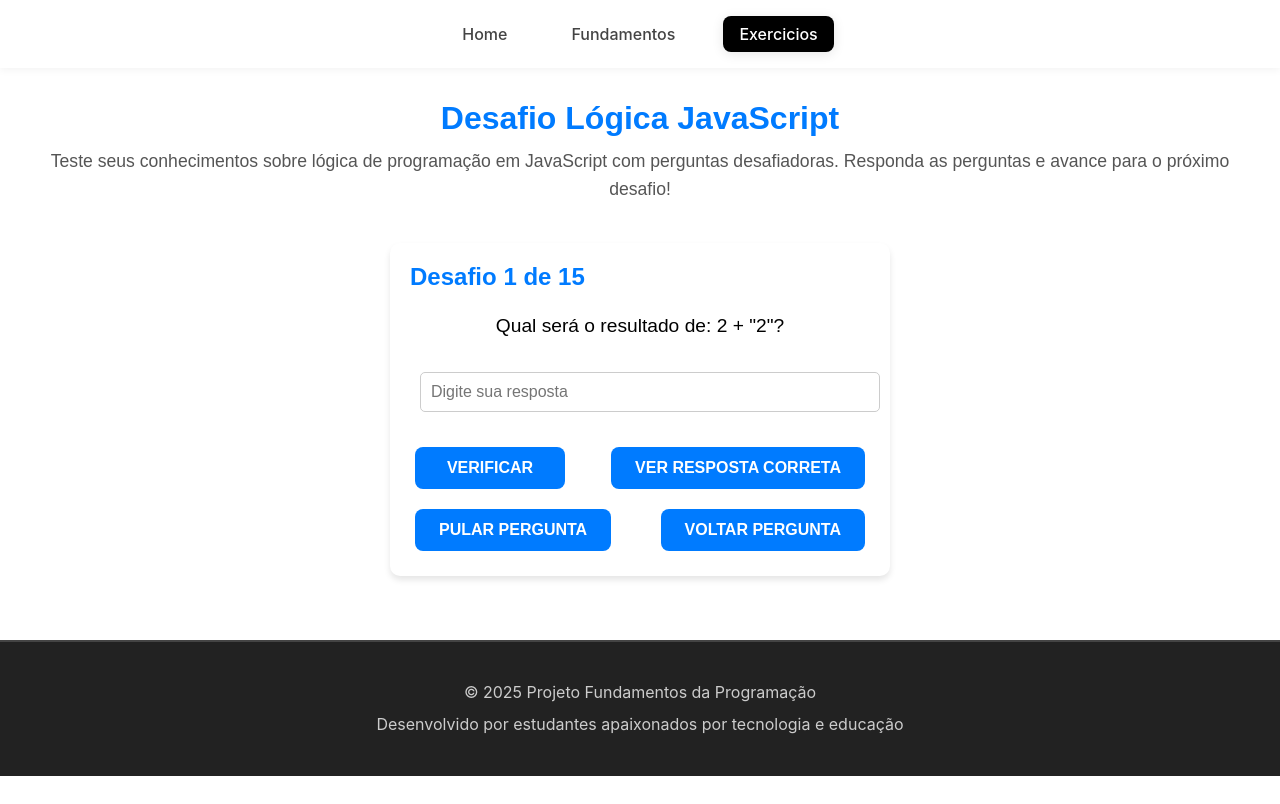
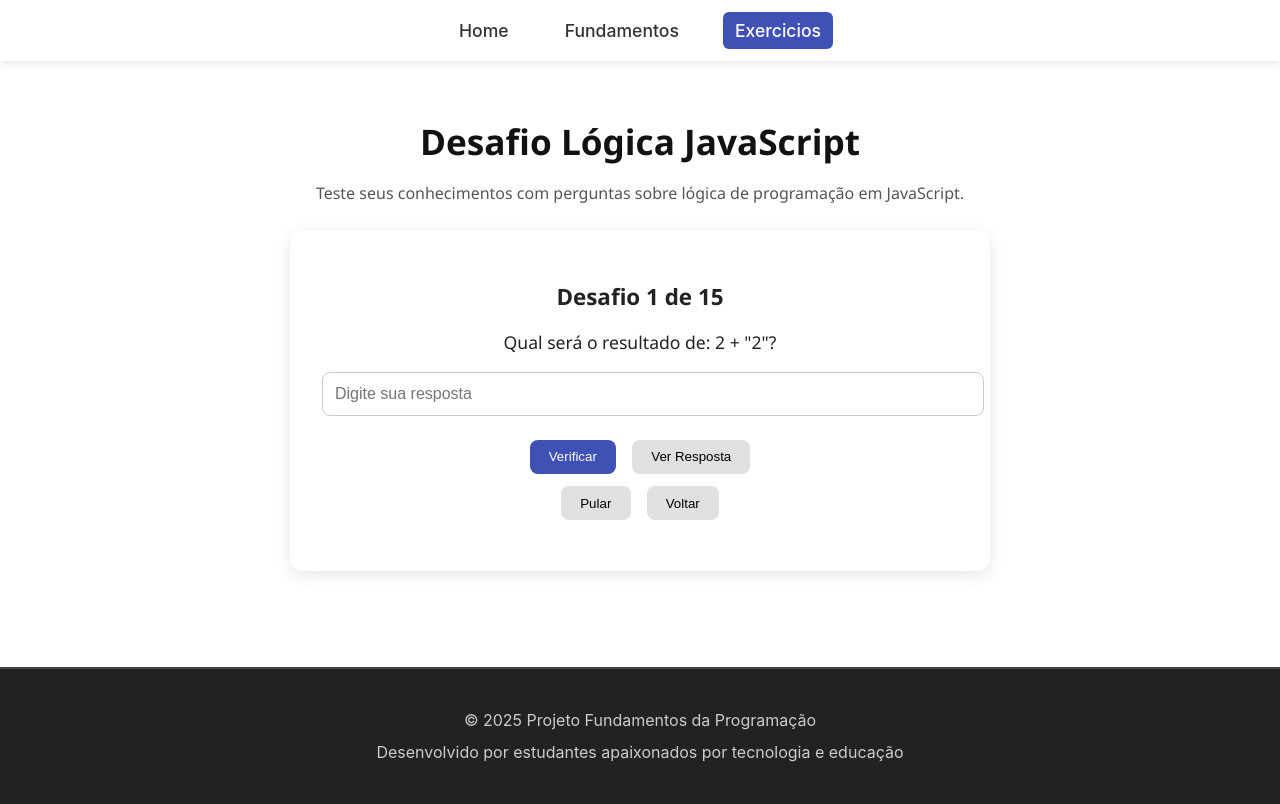
Before and after one commit to GuilhermeEijiY/Certificadora, a React (Create React App) app in the folder fundamentos/: page /Exercicios in a window 1280 px wide. Built offline with nearby package versions, Linux system fonts and the light colour scheme.

Commit message:
adicionando video

```diff
--- a/fundamentos/src/App.css
+++ b/fundamentos/src/App.css
@@ -1,4 +1,6 @@
-.container{
+.container {
   min-height: 60vh;
-  margin-bottom: 5em;
+  margin-bottom: auto;
+  background-color: rgb(242, 245, 249);
+  padding: 2rem;
 }
--- a/fundamentos/src/components/Navbar.css
+++ b/fundamentos/src/components/Navbar.css
@@ -1,14 +1,9 @@
 /* Reset básico */
-* {
-    box-sizing: border-box;
-    margin: 0;
-    padding: 0;
-  }
-
 .navbar {
-    background-color: #ffffff;
-    box-shadow: 0 2px 8px rgba(0, 0, 0, 0.05);
-    padding: 16px 32px;
+  background: #ffffffcc; /* branco com leve transparência */
+  backdrop-filter: blur(10px);
+  box-shadow: 0 2px 8px rgba(0, 0, 0, 0.1);
+  padding: 0.75rem 2rem;
   position: sticky;
   top: 0;
   z-index: 1000;
@@ -17,42 +12,26 @@
 .nav-container {
   display: flex;
   justify-content: center;
-    gap: 32px;
+  gap: 2rem;
+  flex-wrap: wrap;
 }
 
 .nav-link {
+  font-size: 1.1rem;
+  font-weight: 500;
+  color: #333;
   text-decoration: none;
-    color: #444;
-    font-size: 1rem;
-    font-weight: 500;
-    padding: 8px 16px;
-    border-radius: 8px;
-    transition: all 0.25s ease-in-out;
-    position: relative;
-  }
-
-  .nav-link::after {
-    content: "";
-    position: absolute;
-    height: 2px;
-    width: 0%;
-    left: 50%;
-    bottom: 0;
-    background-color: #000;
-    transition: width 0.3s ease, left 0.3s ease;
-  }
-
-  .nav-link:hover::after {
-    width: 100%;
-    left: 0;
+  padding: 0.5rem 0.75rem;
+  border-radius: 6px;
+  transition: background-color 0.3s, color 0.3s;
 }
 
 .nav-link:hover {
-    color: #000;
+  background-color: #3f51b5;
+  color: #fff;
 }
 
 .nav-link.active {
-    color: #ffffff;
-    background-color: #000;
-    box-shadow: 0 2px 12px rgba(0, 0, 0, 0.1);
+  background-color: #3f51b5;
+  color: #fff;
 }
--- a/fundamentos/src/pages/Exercicios.css
+++ b/fundamentos/src/pages/Exercicios.css
@@ -1,114 +1,98 @@
 .ex-container {
-  display: flex;
-  flex-direction: column;
-  justify-content: center;
-  align-items: center;
-  margin: 2rem;
-  font-family: Arial, sans-serif;
+  max-width: 700px;
+  margin: auto;
+  padding: 2rem;
+  font-family: 'Segoe UI', sans-serif;
+  color: #333;
+  text-align: center;
 }
 
 h1 {
-  font-size: 2rem;
-  margin-bottom: 10px;
-  color: #007bff;
+  margin-bottom: 0.5rem;
 }
 
 .intro-text {
-  font-size: 1.1rem;
-  margin-bottom: 20px;
-  text-align: center;
+  font-size: 1rem;
+  margin-bottom: 1.5rem;
   color: #555;
 }
 
 .card {
   background-color: #fff;
-  padding: 20px;
-  border-radius: 10px;
-  box-shadow: 0 4px 6px rgba(0, 0, 0, 0.1);
-  width: 100%;
-  max-width: 500px;
-  margin-top: 20px;
-}
-
-h2 {
-  font-size: 1.5rem;
-  margin-bottom: 20px;
-  color: #007bff;
+  border-radius: 12px;
+  box-shadow: 0 4px 16px rgba(0, 0, 0, 0.1);
+  padding: 2rem;
+  margin-top: 1rem;
 }
 
 .pergunta {
-  font-size: 1.2rem;
-  margin-bottom: 20px;
-  text-align: center;
+  font-size: 1.1rem;
+  margin: 1rem 0;
+  color: #222;
 }
 
-input {
-  padding: 10px;
-  margin: 10px;
-  font-size: 1rem;
+.resposta-input {
+  padding: 0.75rem;
   width: 100%;
   border: 1px solid #ccc;
-  border-radius: 5px;
+  border-radius: 8px;
+  font-size: 1rem;
+  margin-bottom: 1.5rem;
+  outline-color: #3f51b5;
 }
 
-.buttons-container {
+.button-groups {
   display: flex;
-  justify-content: space-between;
-  gap: 10px;
+  flex-direction: column;
+  gap: 0.75rem;
+  margin-bottom: 1.2rem;
+}
+
+.btn-row {
+  display: flex;
+  justify-content: center;
   flex-wrap: wrap;
-  margin-top: 20px;
+  gap: 1rem;
 }
 
 .button-action {
-  background-color: #007bff;
-  color: white;
-  padding: 12px 24px;
+  padding: 0.6rem 1.2rem;
+  background-color: #e0e0e0;
   border: none;
   border-radius: 8px;
-  font-size: 1rem;
   cursor: pointer;
-  transition: background-color 0.3s ease, transform 0.2s ease;
-  font-weight: bold;
-  text-transform: uppercase;
-  margin: 5px;
-  min-width: 150px;
+  font-weight: 500;
+  transition: background-color 0.3s;
 }
 
 .button-action:hover {
-  background-color: #0056b3;
-  transform: translateY(-4px);
-  box-shadow: 0 4px 10px rgba(0, 0, 0, 0.1);
+  background-color: #cfd8dc;
 }
 
-.button-action:focus {
-  outline: none;
-  box-shadow: 0 0 0 3px rgba(0, 123, 255, 0.5);
+.button-action.primary {
+  background-color: #3f51b5;
+  color: #fff;
 }
 
-.button-action:active {
-  background-color: #004085;
-  transform: translateY(1px);
+.button-action.primary:hover {
+  background-color: #303f9f;
 }
 
 .feedback {
-  margin-top: 20px;
   font-weight: bold;
-  font-size: 1.1rem;
-  text-align: center;
+  margin-top: 1rem;
 }
 
-.correto {
-  color: green;
+.feedback.correto {
+  color: #2e7d32;
 }
 
-.incorreto {
-  color: red;
+.feedback.incorreto {
+  color: #d32f2f;
 }
 
 .resposta-correta {
-  margin-top: 10px;
-  font-size: 1.1rem;
-  font-weight: bold;
-  color: #333;
-  text-align: center;
+  margin-top: 0.5rem;
+  font-style: italic;
+  color: #555;
 }
--- a/fundamentos/src/pages/Exercicios.js
+++ b/fundamentos/src/pages/Exercicios.js
@@ -90,7 +90,6 @@ const Exercicios = () => {
 
   const verificarResposta = () => {
     const correto = atual.validar(resposta);
-
     if (correto) {
       setFeedback('✅ Correto! Avançando para o próximo...');
       setAcertou(true);
@@ -130,7 +129,7 @@ const Exercicios = () => {
     return (
       <div className="ex-container">
         <h2>🎉 Parabéns!</h2>
-        <p>Você concluiu todos os 15 exercícios de lógica em JavaScript!</p>
+        <p>Você concluiu todos os {perguntas.length} exercícios de lógica em JavaScript!</p>
       </div>
     );
   }
@@ -139,9 +138,9 @@ const Exercicios = () => {
     <div className="ex-container">
       <h1>Desafio Lógica JavaScript</h1>
       <p className="intro-text">
-        Teste seus conhecimentos sobre lógica de programação em JavaScript com perguntas desafiadoras.
-        Responda as perguntas e avance para o próximo desafio!
+        Teste seus conhecimentos com perguntas sobre lógica de programação em JavaScript.
       </p>
+
       <div className="card">
         <h2>Desafio {indice + 1} de {perguntas.length}</h2>
         <p className="pergunta">{atual.pergunta}</p>
@@ -151,13 +150,18 @@ const Exercicios = () => {
           placeholder="Digite sua resposta"
           value={resposta}
           onChange={(e) => setResposta(e.target.value)}
+          className="resposta-input"
         />
 
-        <div className="buttons-container">
-          <button onClick={verificarResposta} className="button-action">Verificar</button>
-          <button onClick={verRespostaCorreta} className="button-action">Ver Resposta Correta</button>
-          <button onClick={pularPergunta} className="button-action">Pular Pergunta</button>
-          <button onClick={voltarPergunta} className="button-action">Voltar Pergunta</button>
+        <div className="button-groups">
+          <div className="btn-row">
+            <button onClick={verificarResposta} className="button-action primary">Verificar</button>
+            <button onClick={verRespostaCorreta} className="button-action">Ver Resposta</button>
+          </div>
+          <div className="btn-row">
+            <button onClick={pularPergunta} className="button-action">Pular</button>
+            <button onClick={voltarPergunta} className="button-action">Voltar</button>
+          </div>
         </div>
 
         {feedback && (
@@ -168,7 +172,7 @@ const Exercicios = () => {
 
         {mostrarResposta && (
           <div className="resposta-correta">
-            <p><strong>Resposta Correta: </strong>{atual.respostaCorreta}</p>
+            <p><strong>Resposta Correta:</strong> {atual.respostaCorreta}</p>
           </div>
         )}
       </div>
--- a/fundamentos/src/pages/Home.js
+++ b/fundamentos/src/pages/Home.js
@@ -25,23 +25,45 @@ const Home = () => {
   const navigate = useNavigate();
 
   return (
-    <div className="home-container">
+    <div className="home-container rgb-background">
+
+      {/* 1. Título + Intro */}
       <section className="intro-section">
         <h1 className="home-title">Fundamentos da Programação</h1>
         <p className="home-description">
           Este projeto foi criado para te guiar pelos conceitos essenciais da programação de forma simples, visual e acessível.
-        </p>
-        <p className="home-description">
-          Aqui você vai aprender desde os princípios básicos — como variáveis, tipos de dados e operadores — até conceitos fundamentais como estruturas de repetição, funções e orientação a objetos.
-        </p>
-        <p className="home-extra">
-          Nossa missão é tornar a programação mais intuitiva e interessante para quem está começando, usando uma abordagem amigável e centrada na experiência do usuário.
         </p>
         <button className="study-button" onClick={() => navigate('/fundamentos')}>
           Explorar Fundamentos de JavaScript
         </button>
       </section>
 
+      {/* 2. Explicação do Projeto */}
+      <section className="project-section">
+        <h2 className="home-subtitle">Sobre o Projeto</h2>
+        <p className="home-description">
+          Este projeto oferece uma jornada interativa e prática através dos conceitos fundamentais da programação.
+          Ideal para iniciantes, ele combina explicações claras com exemplos visuais e exercícios interativos.
+        </p>
+        <p className="home-description">
+          Desde variáveis até orientação a objetos, você aprenderá de forma progressiva e divertida.
+        </p>
+      </section>
+
+      {/* 3. Vídeo da Equipe */}
+      <section className="video-section">
+        <h2 className="home-subtitle">Conheça o projeto em vídeo</h2>
+        <div className="video-wrapper">
+          <iframe
+            src="https://www.youtube.com/embed/SEU_VIDEO_ID_AQUI"
+            title="Apresentação do Projeto"
+            frameBorder="0"
+            allowFullScreen
+          />
+        </div>
+      </section>
+
+      {/* 4. Equipe */}
       <section className="dev-section">
         <h2 className="home-subtitle">Quem desenvolveu</h2>
         <div className="dev-list">
@@ -56,6 +78,15 @@ const Home = () => {
           ))}
         </div>
       </section>
+
+      {/* 5. Encerramento / Call to Action */}
+      <section className="cta-section">
+        <h2 className="home-subtitle">Pronto para aprender na prática?</h2>
+        <p className="home-description">Clique no botão abaixo e comece sua jornada agora mesmo!</p>
+        <button className="study-button" onClick={() => navigate('/fundamentos')}>
+          Começar a Aprender
+        </button>
+      </section>
     </div>
   );
 };
```
Also changed, not shown: fundamentos/src/pages/Home.css (+73 -50 lines). Lines whose indentation alone changed are shown as unchanged.
